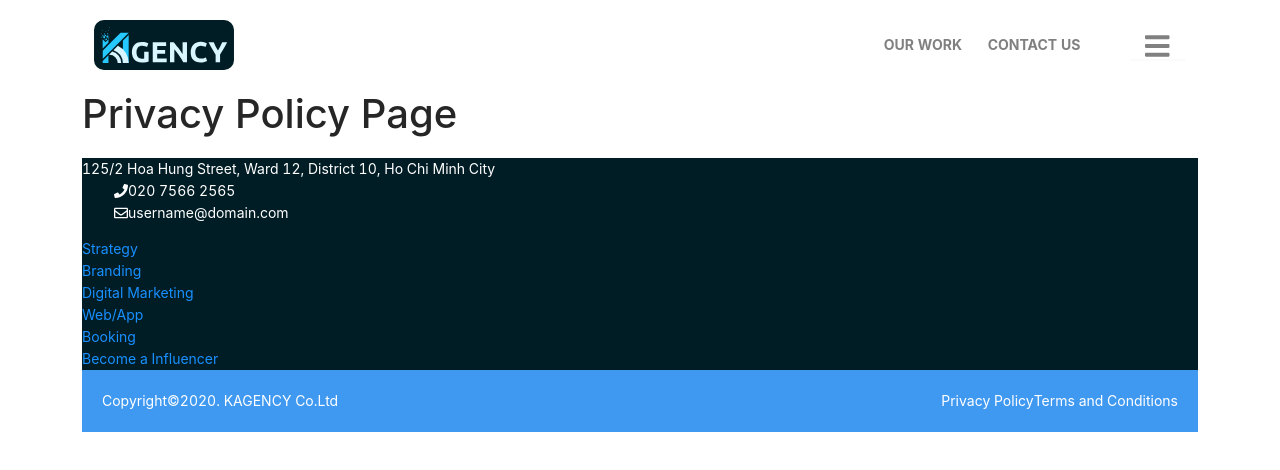
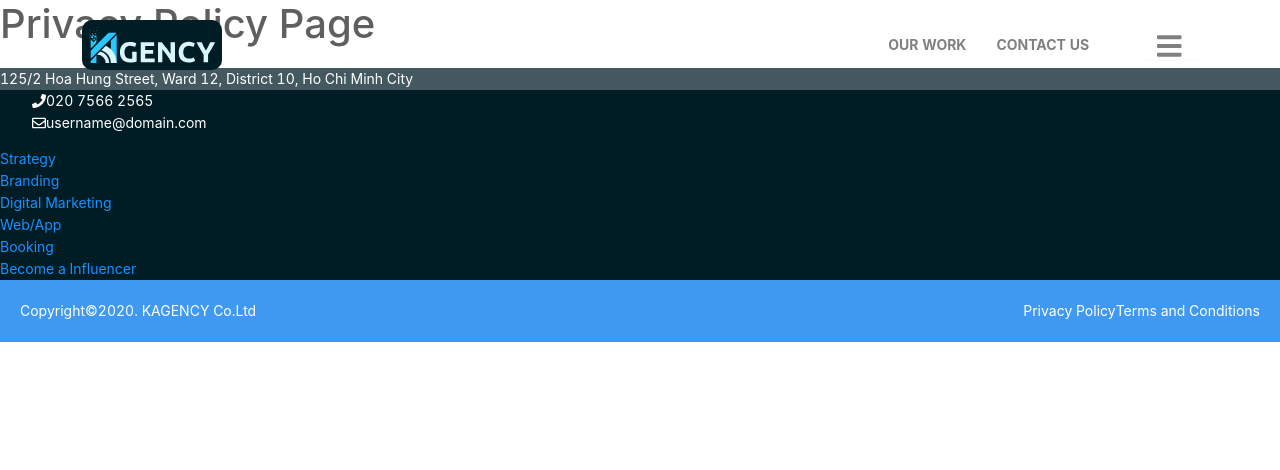
Before and after one commit to tannht/king-agency, a React (Create React App) app: page /privacy-policy in a window 1280 px wide. Shown: the top 470 px of the page. Built offline with nearby package versions, Linux system fonts and the light colour scheme; a web font is replaced by a local one.

Commit message:
change css nav 2

```diff
--- a/public/assets/css/style.css
+++ b/public/assets/css/style.css
@@ -12,7 +12,13 @@ ul {
 
 .hide {
   display: none !important;
-  duration: 3s;
+  duration: 3s; }
+
+.header-section {
+  position: fixed;
+  z-index: 999;
+  width: 100%;
+  background-color: rgba(255, 255, 255, 0.267);
 }
 
 .navbar {
--- a/src/Kagency.jsx
+++ b/src/Kagency.jsx
@@ -12,7 +12,7 @@ import PrivacyPolicy from "./pages/privacy_policy/PrivacyPolicy";
 import { BackTop } from "antd";
 
 const Kagency = () => (
-  <div className="container">
+  <div>
     <Router>
       <Header />
       <Switch>
```
